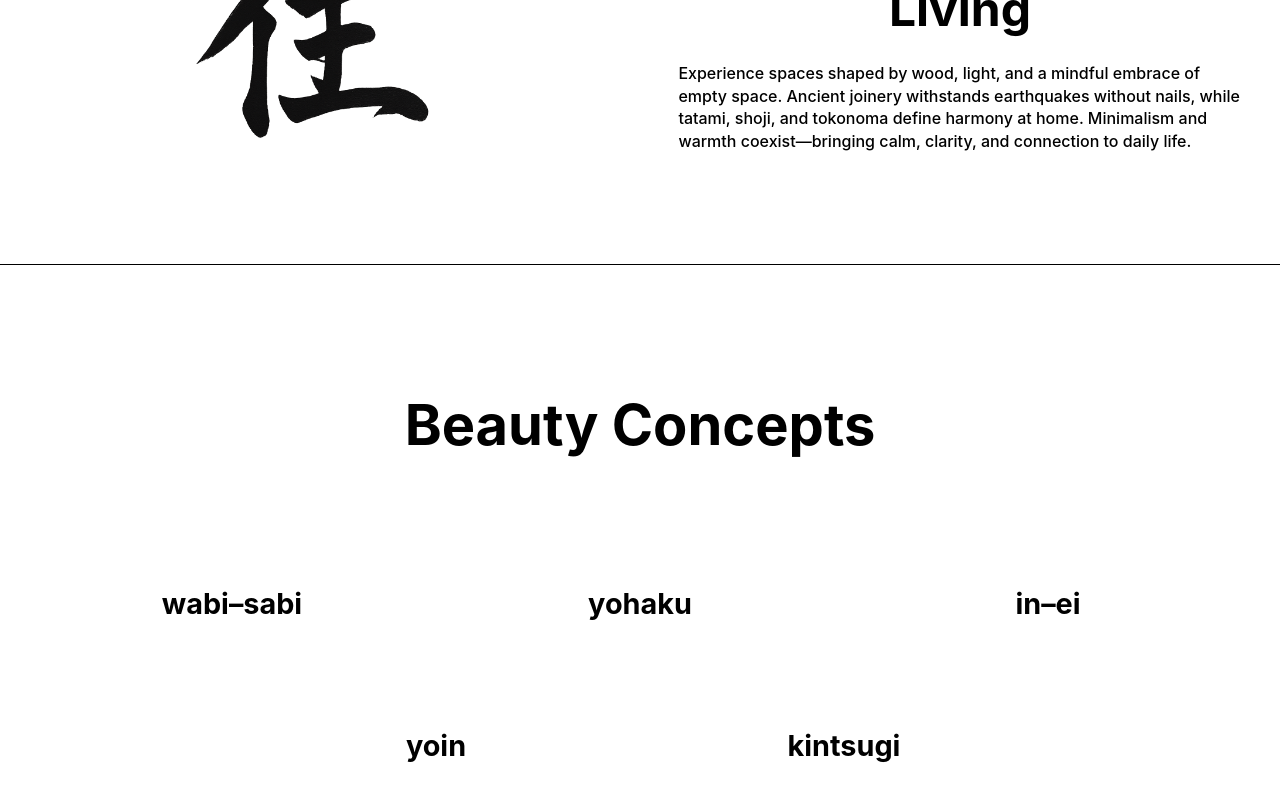
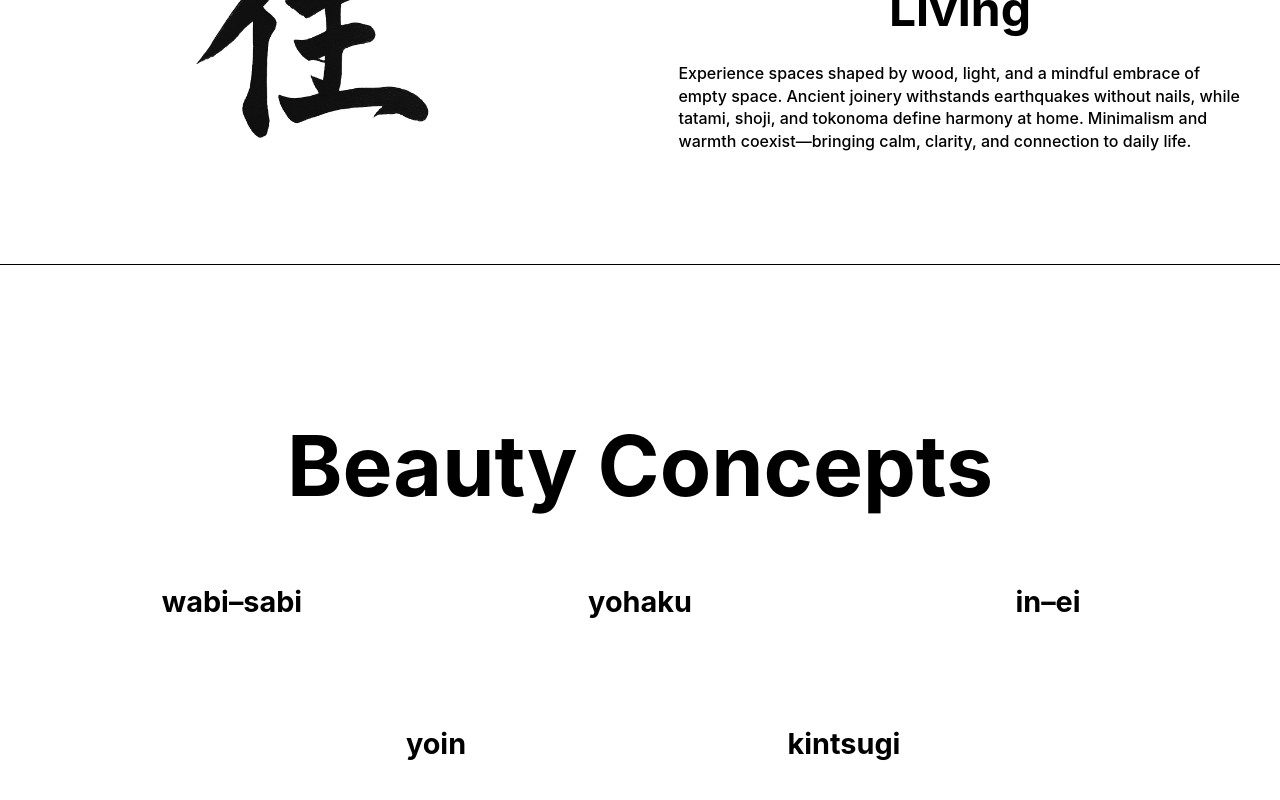
Before and after one commit to yuto0121/japanese-aesthetics, a Next.js app: page / in a window 1280 px wide. Shown: the part 1944-2744 px from the top of the page. Built offline with nearby package versions, Linux system fonts and the light colour scheme.

Commit message:
new page

```diff
--- a/components/Navigation.tsx
+++ b/components/Navigation.tsx
@@ -65,6 +65,10 @@ const Navigation = () => {
             <nav className={`${styles.drawer} ${open ? styles.show : ''}`}>
                 <ul className={styles.menu}>
                     <li><Link href="/article" onClick={() => setOpen(false)}>ARTICLE</Link></li>
+                    <li><Link href="/article/concept" onClick={() => setOpen(false)}>CONCEPT</Link></li>
+                    <li><Link href="/article/fashion" onClick={() => setOpen(false)}>FASHION</Link></li>
+                    <li><Link href="/article/cuisine" onClick={() => setOpen(false)}>CUISINE</Link></li>
+                    <li><Link href="/article/living" onClick={() => setOpen(false)}>LIVING</Link></li>
                     <li><Link href="/contact" onClick={() => setOpen(false)}>CONTACT</Link></li>
                 </ul>
             </nav>
--- a/components/beautyConcepts.tsx
+++ b/components/beautyConcepts.tsx
@@ -18,7 +18,10 @@ export default function BeautyConcepts() {
 
   return (
     <section className={styles.beautyConceptsSection}>
-      <h2 className={styles.beautyConceptsTitle}>Beauty Concepts</h2>
+      <Link href="/article/concept" className={styles.beautyConceptsTitle}>
+        <h2>Beauty Concepts</h2>
+      </Link>
+
 
       <div className={styles.beautyConceptsGrid}>
         {concepts.map(({ slug, label, style }) => (
@@ -35,7 +38,7 @@ export default function BeautyConcepts() {
         ))}
       </div>
 
-      <Link href="/article/beauty-concepts" className={styles.moreDetails}>
+      <Link href="/article/concept" className={styles.moreDetails}>
         More details <span>↘</span>
       </Link>
     </section>
```
